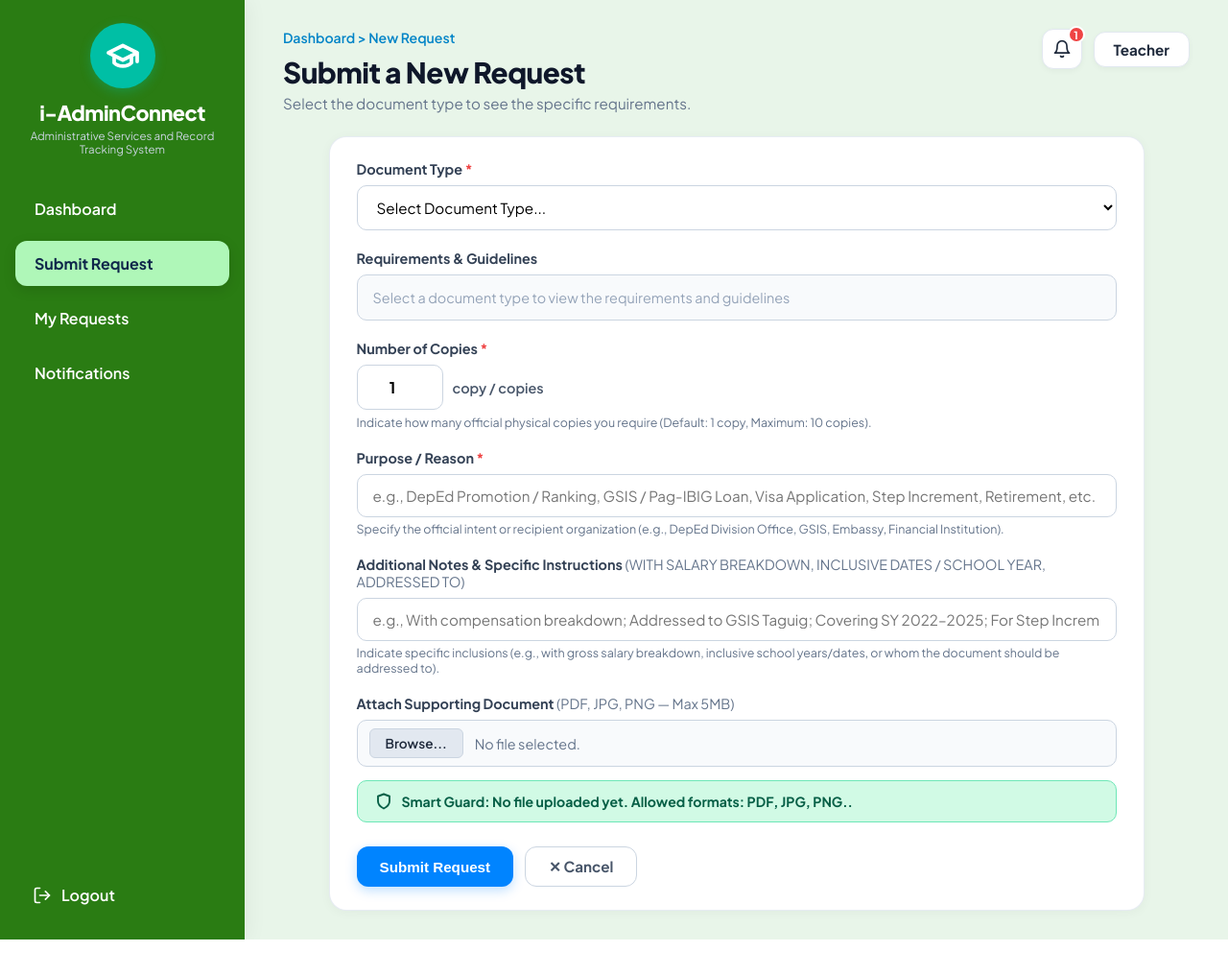
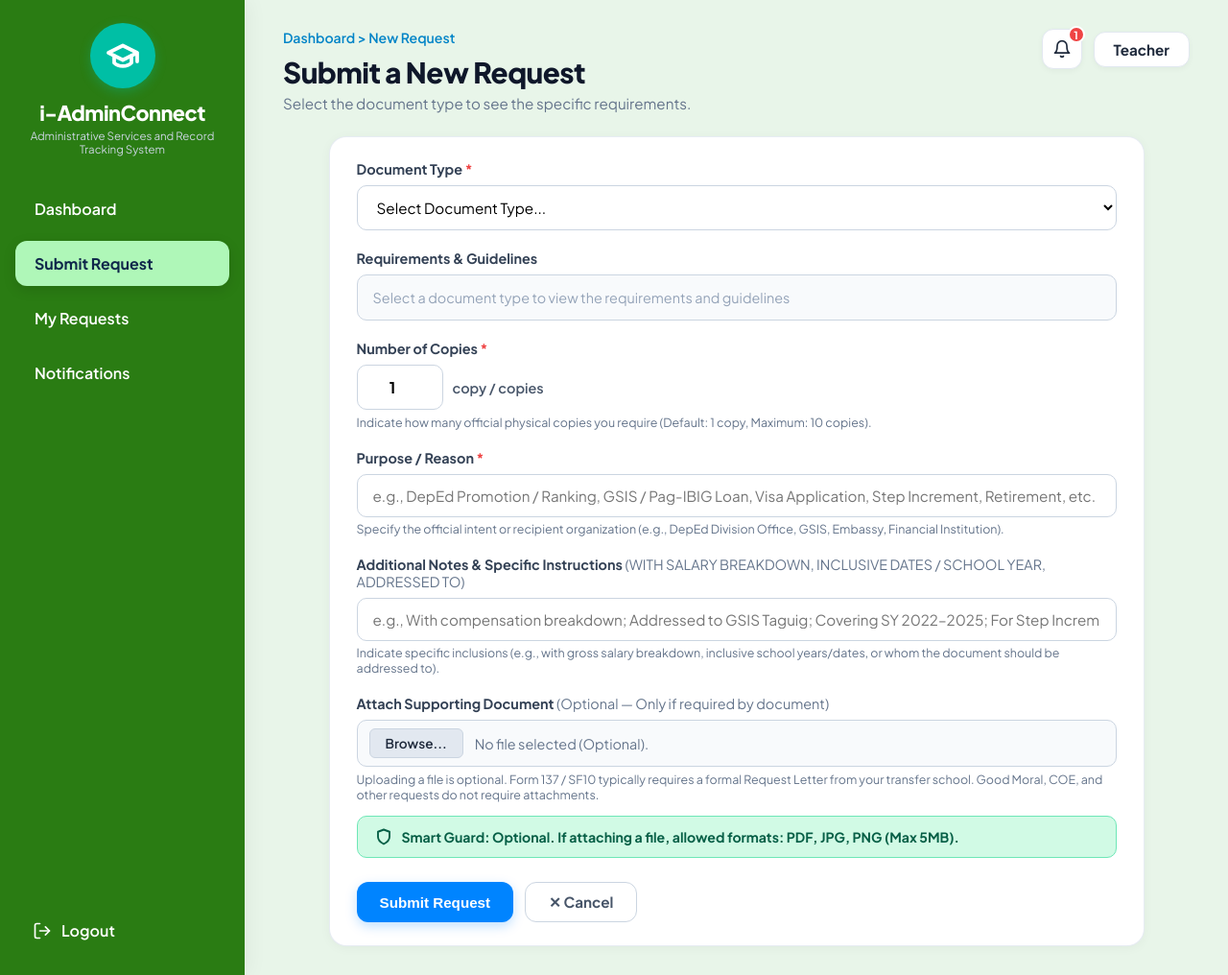
Before and after one commit to enricocapistrano03-hub/i-adminconnect, a PHP site: page /i-adminconnect/submit_request.php in a window 1280 px wide. Shown: the whole page at 96% size. Before the commit the page ends 979 px from the top, so only its background shows below. Run offline with PHP 8.4, Linux system fonts and the light colour scheme; a user stored in the database is signed in; data comes from the database, SQL or seed files in the repository.

Commit message:
Fix attachment display in request details: hide missing attachments and make uploads optional

```diff
--- a/config/db_conn.php
+++ b/config/db_conn.php
@@ -34,6 +34,13 @@ try {
             // Table may not exist yet or column concurrently added
         }
     }
+
+    // Clean up phantom 'Document.pdf' placeholder data where no file actually exists
+    try {
+        $pdo->exec("UPDATE requests SET attached_filename = NULL, file_size_kb = NULL, file_verified = 0 WHERE attached_filename = 'Document.pdf'");
+    } catch (Exception $e) {
+        // Silently ignore if table not yet loaded
+    }
 } catch (PDOException $e) {
     // Helpful message if database hasn't been imported yet in phpMyAdmin
     die("<div style='font-family: sans-serif; padding: 20px; background: #fee2e2; border: 1px solid #ef4444; border-radius: 8px; margin: 40px auto; max-width: 600px; color: #991b1b;'>
--- a/submit_request.php
+++ b/submit_request.php
@@ -40,8 +40,9 @@ if ($_SERVER['REQUEST_METHOD'] === 'POST') {
     if ($doc_type_id <= 0 || empty($purpose)) {
         $error_msg = 'Please select a document type and fill in the purpose.';
     } else {
-        $uploaded_file_name = 'Document.pdf';
-        $file_size_formatted = '120 KB';
+        $uploaded_file_name = null;
+        $file_size_formatted = null;
+        $file_verified = 0;
 
         // Process File Upload if attached
         if (isset($_FILES['attachment']) && $_FILES['attachment']['error'] === UPLOAD_ERR_OK) {
@@ -64,6 +65,7 @@ if ($_SERVER['REQUEST_METHOD'] === 'POST') {
                     $file_size_formatted = $file_size > 1024 * 1024
                         ? round($file_size / (1024 * 1024), 1) . ' MB'
                         : round($file_size / 1024) . ' KB';
+                    $file_verified = 1;
                 }
             }
         }
@@ -80,7 +82,7 @@ if ($_SERVER['REQUEST_METHOD'] === 'POST') {
             // Automatic status set to 'Processing' (Stage 3) upon submission as requested by the panel
             $insert_sql = "INSERT INTO requests
                 (tracking_number, user_id, request_type_id, copies, purpose, additional_notes, attached_filename, file_size_kb, file_verified, status, current_stage, stage1_time, stage3_time, remarks)
-                VALUES (?, ?, ?, ?, ?, ?, ?, ?, 1, 'Processing', 3, ?, ?, 'Request received. Document is currently being processed and prepared.')";
+                VALUES (?, ?, ?, ?, ?, ?, ?, ?, ?, 'Processing', 3, ?, ?, 'Request received. Document is currently being processed and prepared.')";
             $stmt = $pdo->prepare($insert_sql);
             $stmt->execute([
                 $tracking_num,
@@ -91,6 +93,7 @@ if ($_SERVER['REQUEST_METHOD'] === 'POST') {
                 $notes,
                 $uploaded_file_name,
                 $file_size_formatted,
+                $file_verified,
                 $now_str,
                 $now_str
             ]);
@@ -242,21 +245,26 @@ if ($_SERVER['REQUEST_METHOD'] === 'POST') {
     </div>
 
     <div class="form-group">
-      <label class="form-label">Attach Supporting Document <span style="font-weight: normal; color: #64748b;">(PDF, JPG, PNG — Max 5MB)</span></label>
+      <label class="form-label">
+        Attach Supporting Document <span style="font-weight: normal; color: #64748b;">(Optional — Only if required by document)</span>
+      </label>
       <div style="display: flex; align-items: center; gap: 12px; background: #f8fafc; border: 1px solid #cbd5e1; border-radius: 10px; padding: 8px 12px;">
         <label for="attachment" style="background: #e2e8f0; border: 1px solid #cbd5e1; padding: 6px 16px; border-radius: 6px; font-size: 0.85rem; font-weight: 600; cursor: pointer; color: #1e293b;">
           Browse...
         </label>
         <input type="file" name="attachment" id="attachment" style="display: none;" onchange="validateSmartGuard(this)" />
-        <span id="file-chosen-text" style="font-size: 0.9rem; color: #64748b;">No file selected.</span>
+        <span id="file-chosen-text" style="font-size: 0.9rem; color: #64748b;">No file selected (Optional).</span>
       </div>
+      <small style="color: #64748b; font-size: 0.78rem; display: block; margin-top: 5px;">
+        Uploading a file is optional. Form 137 / SF10 typically requires a formal Request Letter from your transfer school. Good Moral, COE, and other requests do not require attachments.
+      </small>
 
       <!-- Smart Guard Bar -->
       <div id="smart-guard-box" class="smart-guard-box">
         <svg width="18" height="18" viewBox="0 0 24 24" fill="none" stroke="currentColor" stroke-width="2.5" stroke-linecap="round" stroke-linejoin="round">
           <path d="M12 22s8-4 8-10V5l-8-3-8 3v7c0 6 8 10 8 10z"/>
         </svg>
-        <span id="smart-guard-text">Smart Guard: No file uploaded yet. Allowed formats: PDF, JPG, PNG..</span>
+        <span id="smart-guard-text">Smart Guard: Optional. If attaching a file, allowed formats: PDF, JPG, PNG (Max 5MB).</span>
       </div>
     </div>
 
```
Also changed, not shown: request_details.php (+26 -8 lines).
